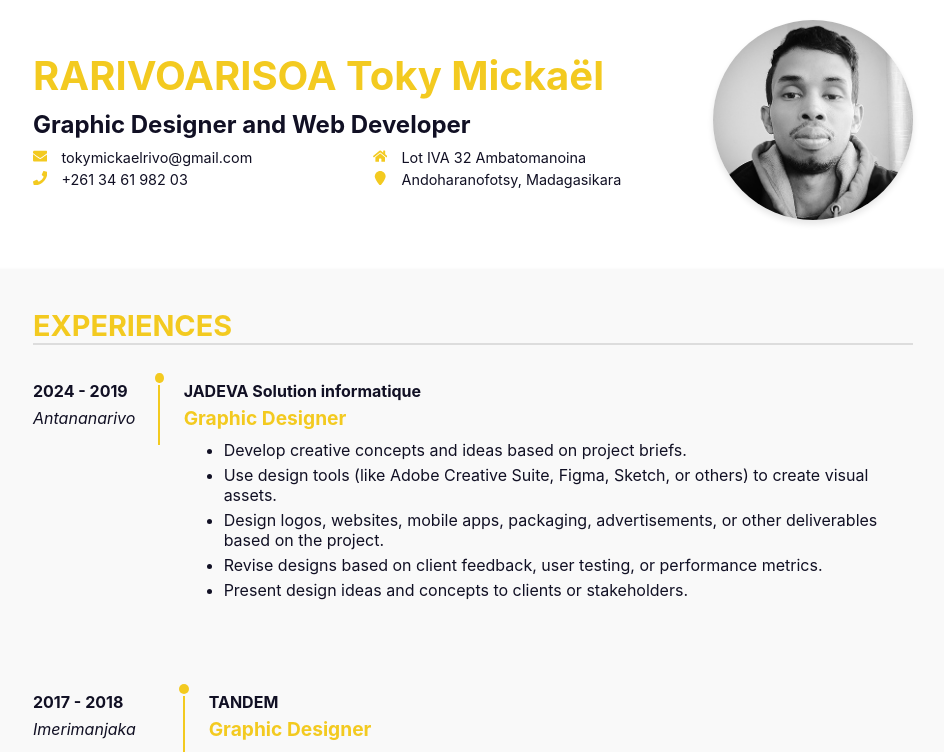
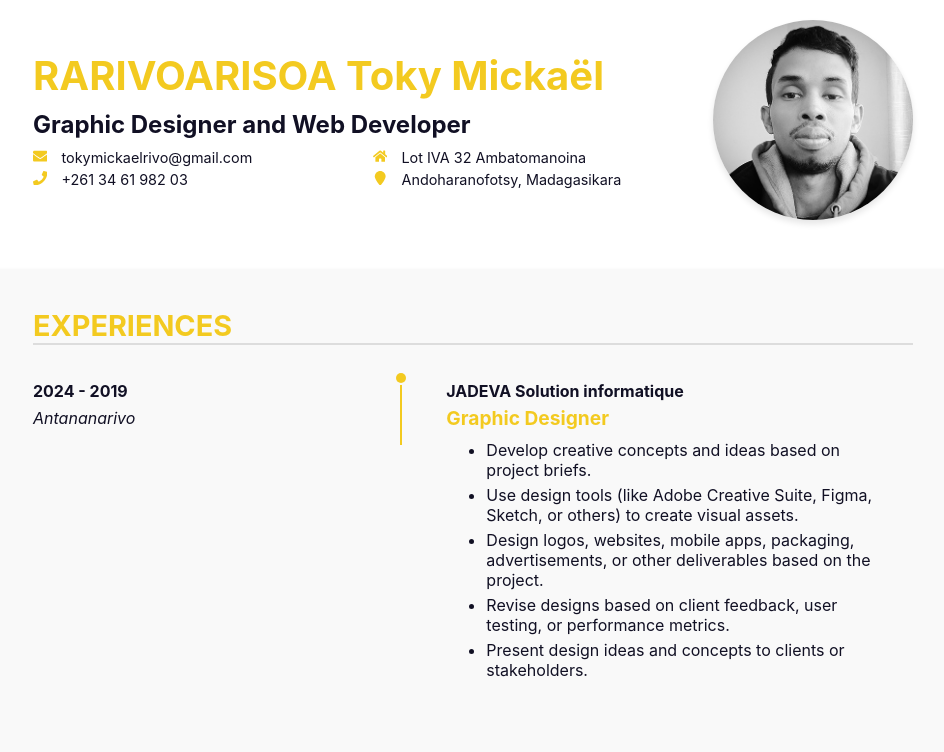
Before and after one commit to meiddiel/resume, a React (Create React App) app: page / in a window 1280 px wide. Shown: the top 752 px of the page, without its empty margins (167-1111 px from the left). Built offline with nearby package versions, Linux system fonts and the light colour scheme.

Commit message:
Update Experience.css

```diff
--- a/src/Styles/Experience.css
+++ b/src/Styles/Experience.css
@@ -52,7 +52,7 @@
   margin-top: 7px;
 }
 
-.timeline-rigth {
+.timeline-right {
   flex: 2;
   padding-left: 20px;
 }
```
